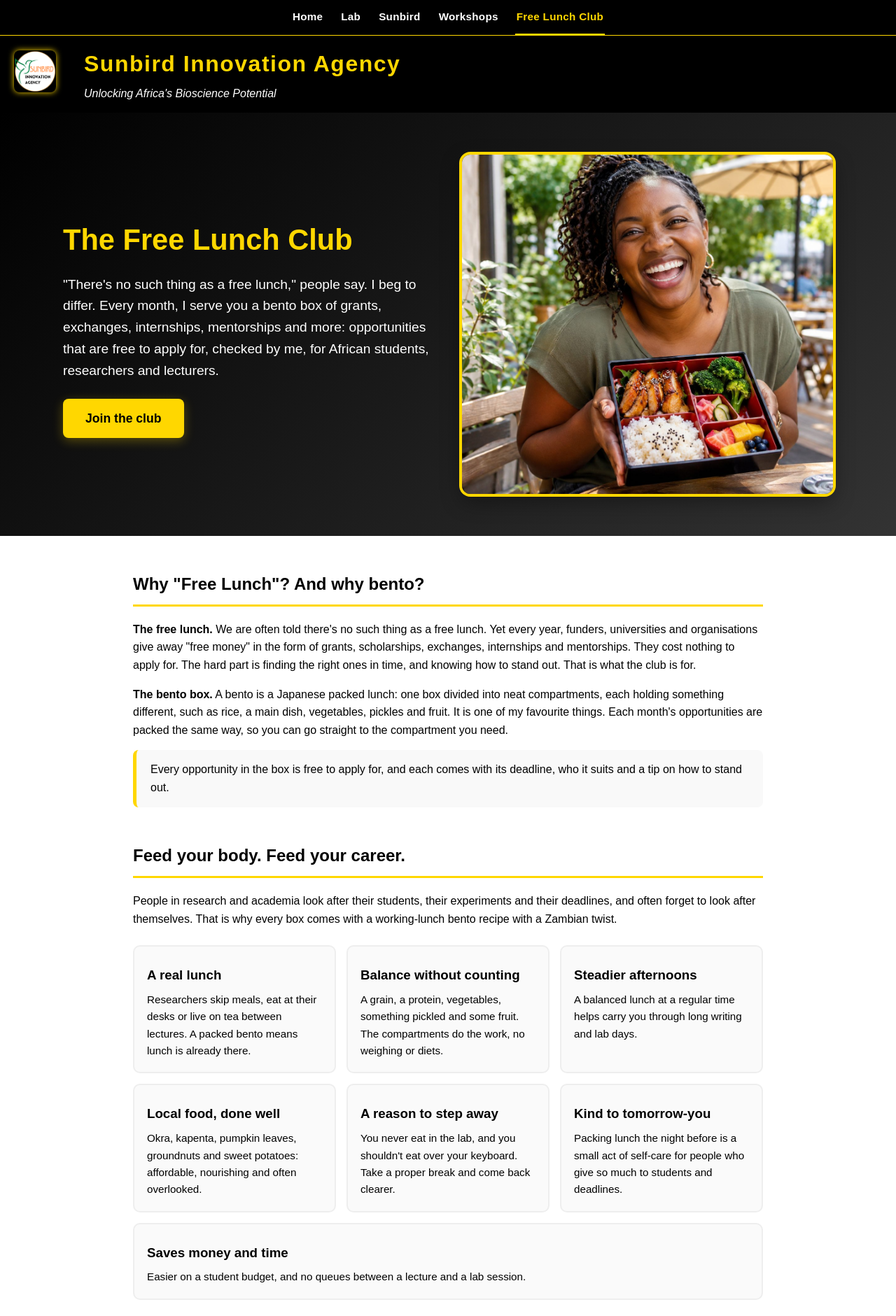
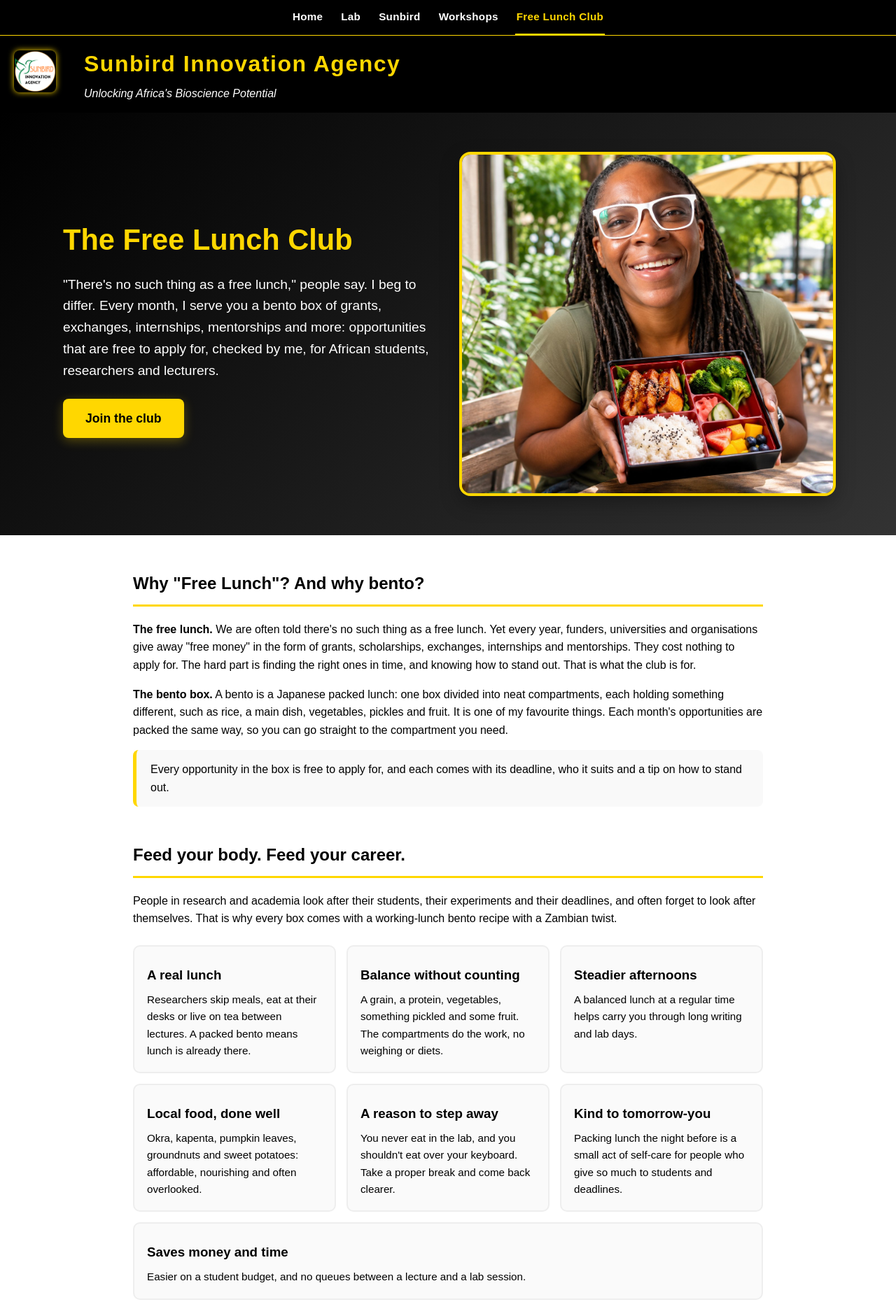
Before and after one commit to mmutondo/mmutondo.github.io, a Jekyll site: the page freelunchclub.html, which Jekyll copies as it is, in a window 1280 px wide. Shown: the top 1881 px of the page at 70% size. Built offline with Jekyll 4.4.1, drawn with Linux system fonts in a browser that asks for light colours.

Commit message:
Free Lunch Club: new photo of Moola with a bento box
Co-Authored-By: Claude Opus 5.5 <noreply@anthropic.com>
Claude-Session: https://claude.ai/code/session_01EKxmyb8EnG9A94CFrRmYRt

```diff
--- a/freelunchclub.html
+++ b/freelunchclub.html
@@ -503,7 +503,7 @@
         <a class="cta-button" href="#join">Join the club</a>
       </div>
       <div class="hero-photo">
-        <img src="https://dr.moolamutondo.me/images/free-lunch-club-bento.jpg" alt="A laughing woman at an outdoor caf&eacute; table holding up a bento box of chicken, rice, broccoli, pickles and fruit" />
+        <img src="https://dr.moolamutondo.me/images/free-lunch-club-bento.jpg" alt="Moola smiling at an outdoor caf&eacute; table, holding up a bento box of glazed chicken, rice, broccoli, pickles, cucumber and fruit" />
       </div>
     </div>
   </div>
```
Also changed, not shown: images/free-lunch-club-bento.jpg.
